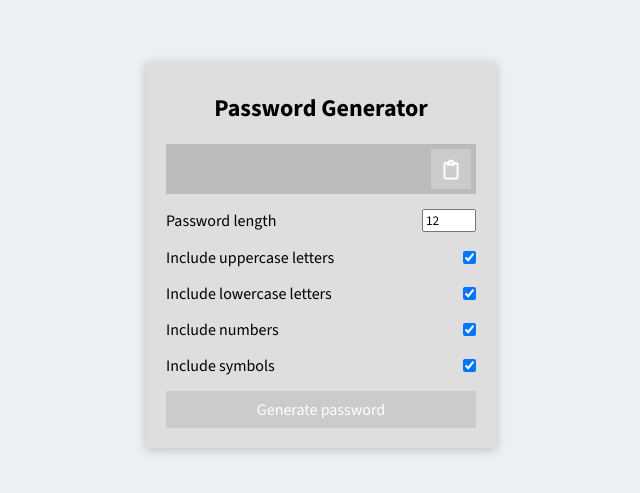
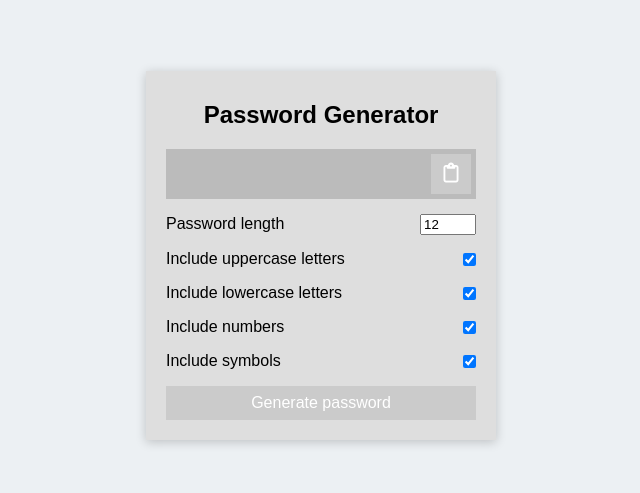
Before and after one commit to isaac-lal/password-generator, a plain HTML site: page index.html in a window 1280 px wide. Shown: the part 145-638 px from the top of the page, without its empty margins (319-959 px from the left). Drawn offline with nearby package versions, Linux system fonts and the light colour scheme.

Commit message:
Changed font to Helvetica

```diff
--- a/style.css
+++ b/style.css
@@ -1,7 +1,5 @@
-@import url('https://fonts.googleapis.com/css2?family=Source+Sans+3:ital,wght@0,200;0,300;0,400;0,500;0,600;0,700;0,800;0,900;1,200;1,300;1,400;1,500;1,600;1,700;1,800;1,900&display=swap');
-
 * {
-  font-family: 'Source Sans 3', sans-serif;
+  font-family: Arial, Helvetica, sans-serif;
   box-sizing: border-box;
 }
 
```
